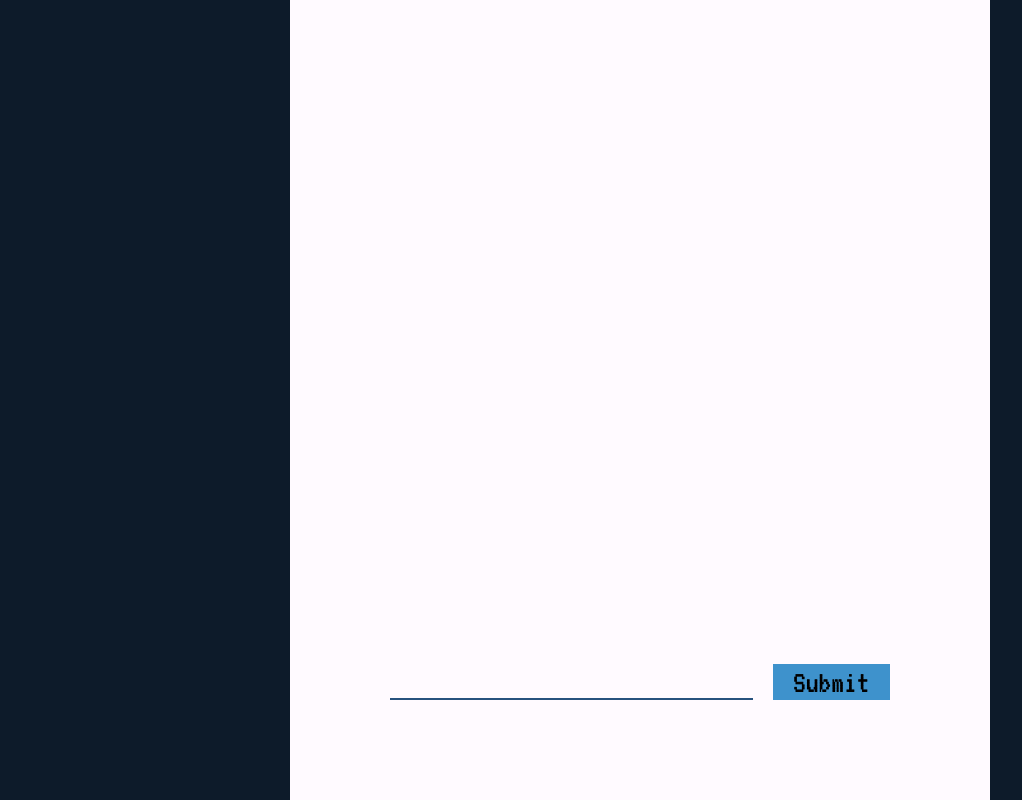
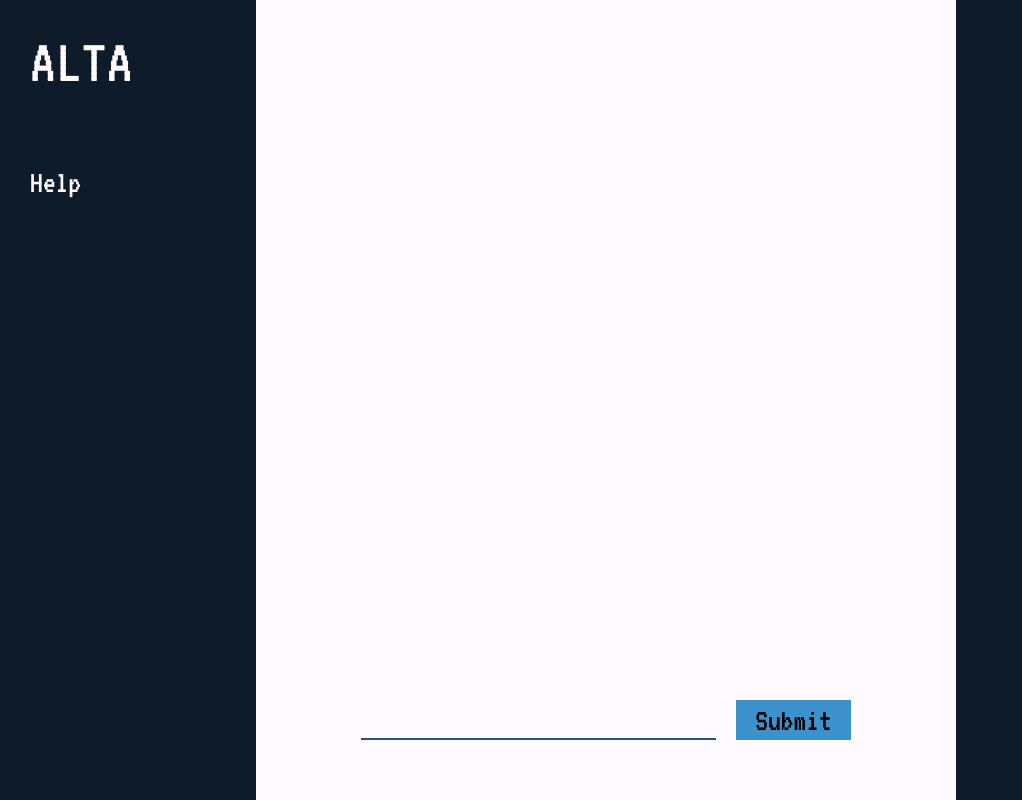
Before and after one commit to streichgeorg/alta, a React (Create React App) app: page / in a window 1280 px wide. Shown: the whole page, without its empty margins (0-1022 px from the left). Built offline with nearby package versions, Linux system fonts and the light colour scheme; what react-dimensions would draw is missing.

Commit message:
Improved Function Plot

```diff
--- a/src/App.css
+++ b/src/App.css
@@ -3,8 +3,8 @@
     display: flex;
 }
 
-.Menu {
-    flex-grow: 1;
+.MenuContainer {
+    width: 20%;
 }
 
 .Buffer {
--- a/src/App.js
+++ b/src/App.js
@@ -2,12 +2,15 @@ import React, { Component } from 'react';
 import './App.css';
 
 import Console from './Console';
+import Menu from './Menu';
 
 
 class App extends Component {
     render() {
         return <div className='App'>
-            <div className='Menu'></div>
+            <div className='MenuContainer'>
+                <Menu/>
+            </div>
             <Console/>
             <div className='Buffer'></div>
         </div>
--- a/src/Card.js
+++ b/src/Card.js
@@ -32,8 +32,6 @@ class VariableCard extends Component {
     onChange(e) {
         const inputValue = e.target.value;
         let expr = null;
-
-        console.log(this.props.storePosition);
 
         try {
             let parsed = parse(e.target.value);
--- a/src/Console.css
+++ b/src/Console.css
@@ -1,5 +1,6 @@
 .Console {
     min-height: 100vh;
+    max-height: 100vh;
     width: 700px;
     min-width: 500px;
 
@@ -7,14 +8,24 @@
     flex-direction: column;
 
     background-color: #FFFAFF;
+
+    overflow-y: scroll;
 }
 
 .Buffer {
     flex-grow: 1;
 }
 
+.InputCard {
+    min-height: 40px;
+    padding-top: 60px;
+    padding-bottom: 60px;
+}
+
 .Input {
-    padding: 100px;
+    height: 40px;
+    width: 70%;
+    margin: 0 auto;
     display: flex;
 }
 
--- a/src/Console.js
+++ b/src/Console.js
@@ -150,13 +150,12 @@ class Console extends Component {
     }
 
     render() {
-        console.log(this.state);
         const cards = this.state.cards.map((card, i) =>
             <div key={i}>
                 {i !== 0 &&
                     <div className='Seperator'></div>
                 }
-                <Card store={SymbolStore.storeWithPosition(this.state.store, card.storePosition)} setSymbol={this.setSymbol} {...card}/>
+                <Card store={this.state.store.setPosition(card.storePosition)} setSymbol={this.setSymbol} {...card}/>
             </div>
         );
 
@@ -165,9 +164,11 @@ class Console extends Component {
 
             <div className='Buffer'></div>
 
-            <div className='Input'>
-                <input className='TextInput' type='text' spellCheck='false' value={this.state.inputValue} onChange={this.onInputChanged} />
-                <input className='SubmitButton' type='button' value='Submit' onClick={this.onSubmit} />
+            <div className='InputCard'>
+                <div className='Input'>
+                    <input className='TextInput' type='text' spellCheck='false' value={this.state.inputValue} onChange={this.onInputChanged} />
+                    <input className='SubmitButton' type='button' value='Submit' onClick={this.onSubmit} />
+                </div>
             </div>
         </div>
     }
--- a/src/FunctionPlot.js
+++ b/src/FunctionPlot.js
@@ -1,7 +1,7 @@
 import React, { Component } from 'react';
 import Dimensions from 'react-dimensions';
 
-import { range } from './util';
+import { assert, range } from './util';
 
 // TODO: Better pass a standalone js function, that would be much more efficient
 const Orientation = {
@@ -137,28 +137,74 @@ class FunctionPlot extends Component {
                 const x = xDomain[0] + segmentLength * i;
                 const y = this.props.func(x);
 
-                if (isNaN(y)) {
-                    return null;
-                }
+                // Evaluate should not return Nan
+                assert(!isNaN(y));
 
                 return [x, y];
             } catch (e) {
                 return null;
             }
-        }).filter(el => el != null);
+        }).filter(p => p);
 
-        const [ min, max ] = dataPoints.reduce(([ min, max ], [ _, y ]) => {
-            return [Math.min(min, y), Math.max(max, y)];
-        }, [Number.MAX_VALUE, Number.MIN_VALUE]);
+        const [ min, max ] = dataPoints.reduce(([ min, max ], point) => [Math.min(min, point[1]), Math.max(max, point[1])]
+        , [Number.MAX_VALUE, Number.MIN_VALUE]);
 
-
-        const yDomain = [Math.max(xDomain[0], Math.min(0, min)), Math.min(xDomain[1], Math.max(0, max))];
-        if (Math.abs(min - max)) {
+        let yDomain = [Math.max(xDomain[0], Math.min(0, min)), Math.min(xDomain[1], Math.max(0, max))];
+        if (Math.abs(min - max) < 2) {
             yDomain[0] -= 1;
             yDomain[1] += 1;
         }
 
         const domain = {x: xDomain, y: yDomain};
+
+        const split = (points) => {
+            return points.reduce(([ paths, path ], point, i, arr) => {
+                if (point === null || i === arr.length - 1) {
+                    if (path.length > 0) {
+                        paths.push(path);
+                        path = [];
+                    }
+                } else {
+                    path.push(point);
+                }
+
+                return [paths, path];
+            }, [[], []])[0];
+        };
+
+        const splitAtAsympote = (path) => {
+            const sign = (num) => {
+                if (num < 0) {
+                    return -1
+                } else if (num > 0) {
+                    return 1;
+                } else {
+                    return 0;
+                }
+            }
+
+            return split(path.reduce(([path, oldPoint, oldSign], point) => {
+                if (oldPoint === null) {
+                    return [[...path, point], point, null];
+                } else if (oldSign === null) {
+                    const deltaY = point[1] - oldPoint[1];
+                    return [[...path, point], point, sign(deltaY)];
+                }
+
+                const deltaY = point[1] - oldPoint[1];
+                const deltaX = point[0] - oldPoint[0];
+
+                const newSign = sign(deltaY);
+
+                if (oldSign !== newSign && Math.abs(deltaY / deltaX) > 500) {
+                    return [[...path, null, point], point, newSign]
+                }
+
+                return [[...path, point], point, newSign]
+            }, [[], null, null])[0]);
+        };
+
+        const paths = split(dataPoints).reduce((acc, path) => [...acc, ...splitAtAsympote(path)], []);
 
         const plotWidth = containerWidth - 200;
 
@@ -206,12 +252,14 @@ class FunctionPlot extends Component {
                         domain={domain}
                         distance={1}/>
 
-                    <Path transform={transform}
-                        domain={domain}
-                        points={dataPoints}
-                        width={2.5}
-                        color={'#CC2936'}
-                        />
+                    {paths.map((path, i) =>
+                        <Path key={i}
+                            transform={transform}
+                            domain={domain}
+                            points={path}
+                            width={2.5}
+                            color={'#CC2936'}/>
+                    )}
                 </g>
             </svg>
         </div>
--- /dev/null
+++ b/src/Menu.css
@@ -0,0 +1,36 @@
+.Menu {
+    background-color: #0D1B2A;
+    user-select: none;
+    height: 100%;
+    color:#FFFAFF;
+}
+
+.MenuTitle {
+    padding: 30px;
+    font-size: 2em;
+}
+
+.MenuItem {
+
+}
+
+.MenuText {
+    padding: 10px;
+    padding-left: 30px;
+}
+
+.MenuText:hover {
+    padding-left: 50px;
+}
+
+.HelpText {
+    padding: 10px;
+    padding-left: 30px;
+    font-size: 0.8em;
+}
+
+.Seperator {
+    width: 100%;
+    height: 5px;
+    background-color: #0D1B2A;
+}
--- /dev/null
+++ b/src/Menu.js
@@ -0,0 +1,42 @@
+import React, { Component } from 'react';
+import './Menu.css';
+
+class Menu extends Component {
+    constructor(props) {
+        super(props);
+
+        this.state = {
+            helpExpanded: false
+        }
+
+        this.expandHelp = this.expandHelp.bind(this);
+    }
+
+    expandHelp() {
+        this.setState({
+            ...this.state,
+            helpExpanded: !this.state.helpExpanded
+        });
+    }
+
+    render() {
+        return <div className='Menu'>
+            <div className='MenuTitle'>ALTA</div>
+            <div className='MenuItem' >
+                <p className='MenuText' onClick={this.expandHelp}>Help</p>
+                { this.state.helpExpanded &&
+                    <div className='HelpText'>
+                        You can evaluate mathematical expressions and plot functions with alta.
+                        The following builtin functions are available: 'sin', 'asin', 'cos', 'acos', 'tan',
+                        atan, sqrt as well as the mathematical constants 'pi' and 'e'. You can define
+                        and plot your own functions with '&lt;name&gt;(&lt;args&gt;) = &lt;expr&gt;' and your
+                        own variables with '&lt;name&gt; = &lt;expr&gt;'
+                    </div>
+                }
+            </div>
+        </div>
+    }
+
+}
+
+export default Menu;
--- a/src/math/evaluate.js
+++ b/src/math/evaluate.js
@@ -34,7 +34,7 @@ function evalIdentifier(expr, store) {
         case ValueTypes.CONSTANT:
             return value.value;
         case ValueTypes.VARIABLE:
-            return evaluate(value.expr, store);
+            return evaluate(value.expr, store.setPosition(position));
         default:
             assert(false);
     }
--- a/src/math/symbolStore.js
+++ b/src/math/symbolStore.js
@@ -99,10 +99,6 @@ export class SymbolStore {
         return new SymbolStore([scope]);
     }
 
-    static storeWithPosition(store, position) {
-        return new SymbolStore(store.scopes, position);
-    }
-
     constructor(scopes, position = null) {
         this.scopes = scopes;
 
@@ -164,4 +160,8 @@ export class SymbolStore {
 
         return new SymbolStore(newStore);
     }
+
+    setPosition(position) {
+        return new SymbolStore(this.scopes, position);
+    }
 }
```
